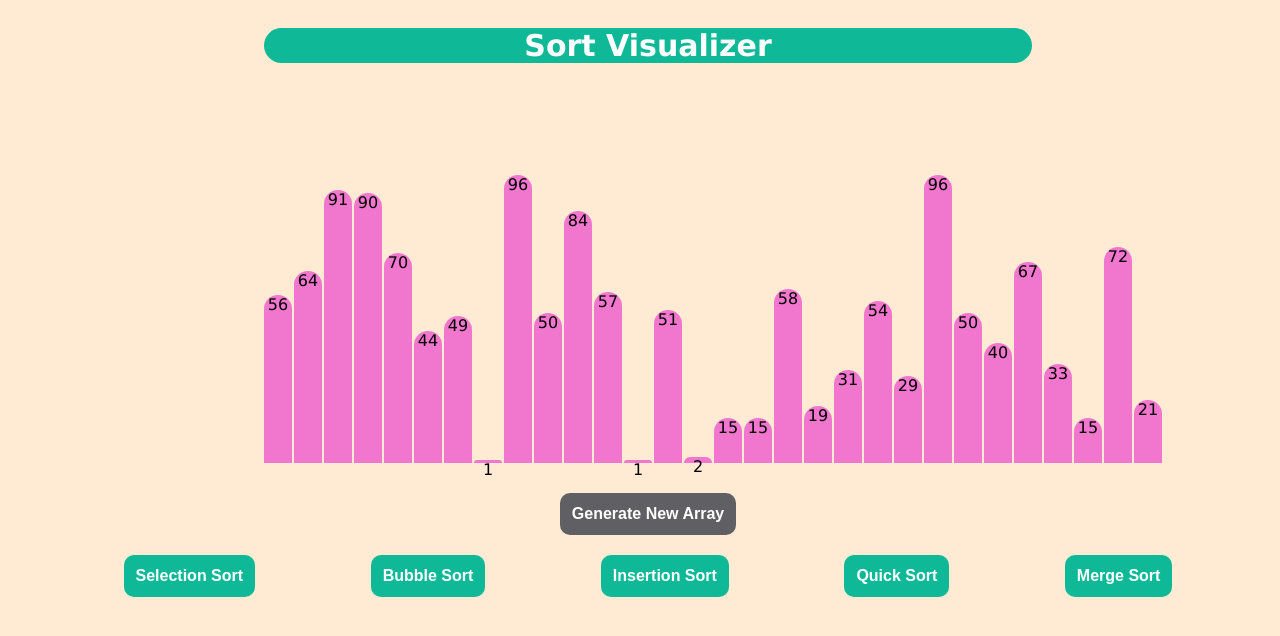
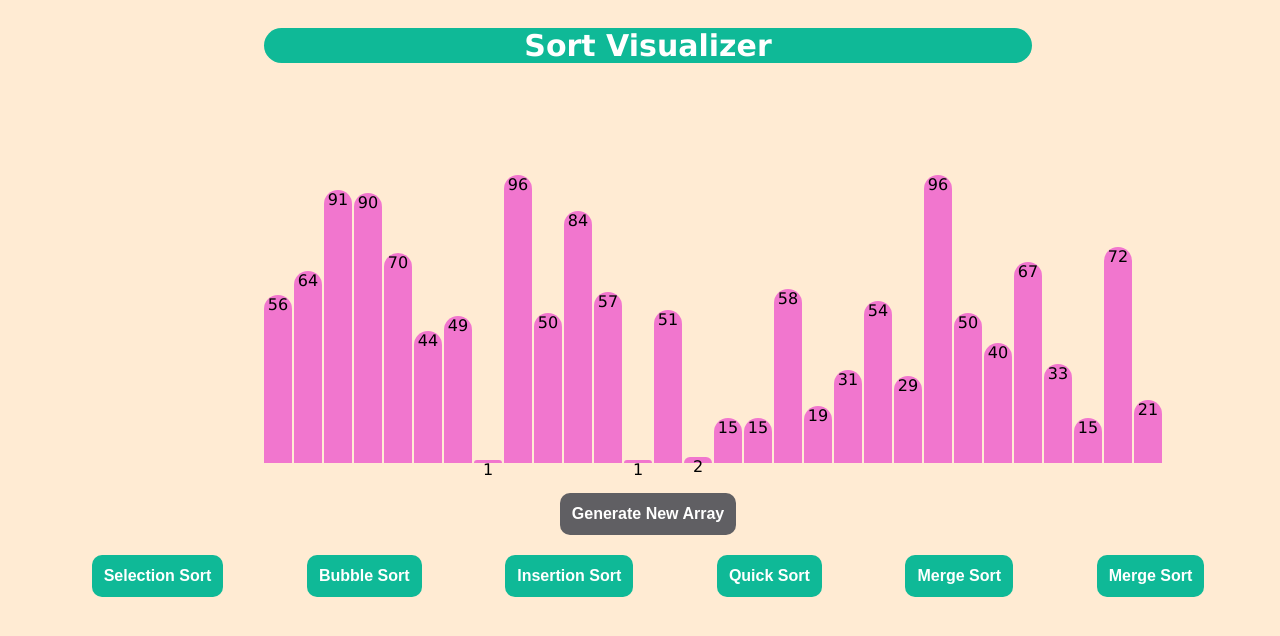
Before and after one commit to bsen20/SortingVisualization, a plain HTML site: page index.html in a window 1280 px wide. Shown: the top 636 px of the page. Drawn offline with Linux system fonts and the light colour scheme.

Commit message:
Update index.html

```diff
--- a/index.html
+++ b/index.html
@@ -49,6 +49,9 @@
       <button class="btn2" onclick="MergeSort(),disable()" id="mergeBtn">
         Merge Sort
       </button>
+      <button class="btn2" onclick="HeapSort(),disable()" id="HeapBtn">
+        Merge Sort
+      </button>
     </div>
   </body>
 
@@ -59,4 +62,5 @@
   <script src="quick.js"></script>
   <script src="insertion.js"></script>
   <script src="merge.js"></script>
+  <script src = "Heap.js"> </script>
 </html>
```
